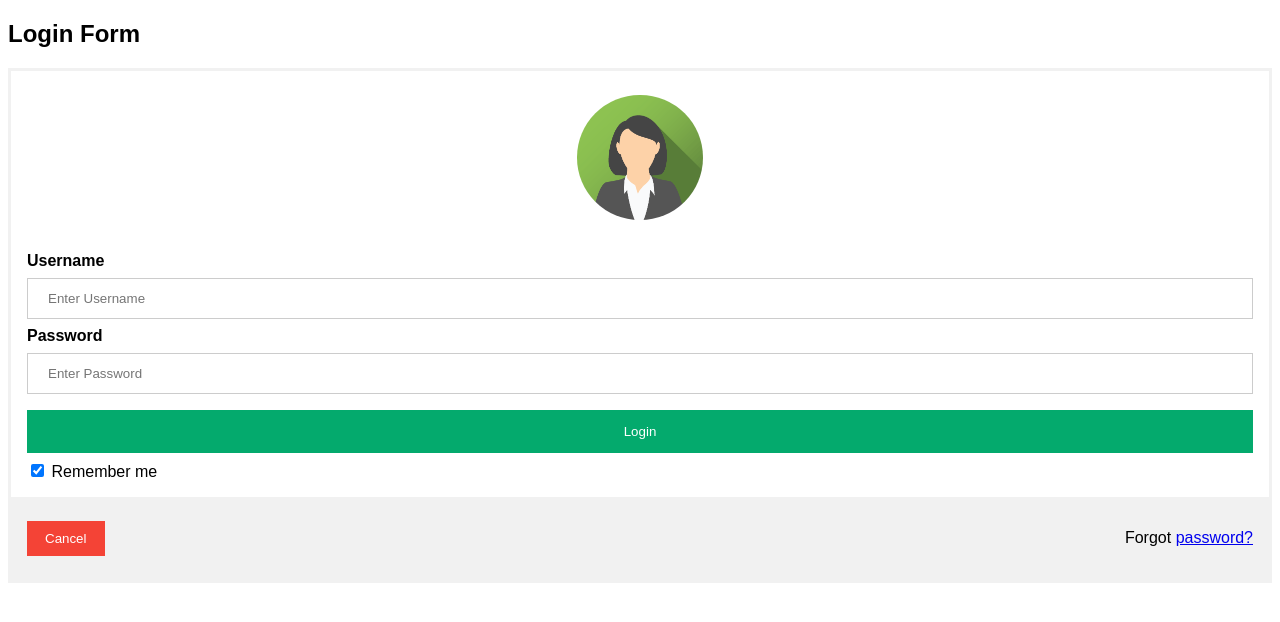
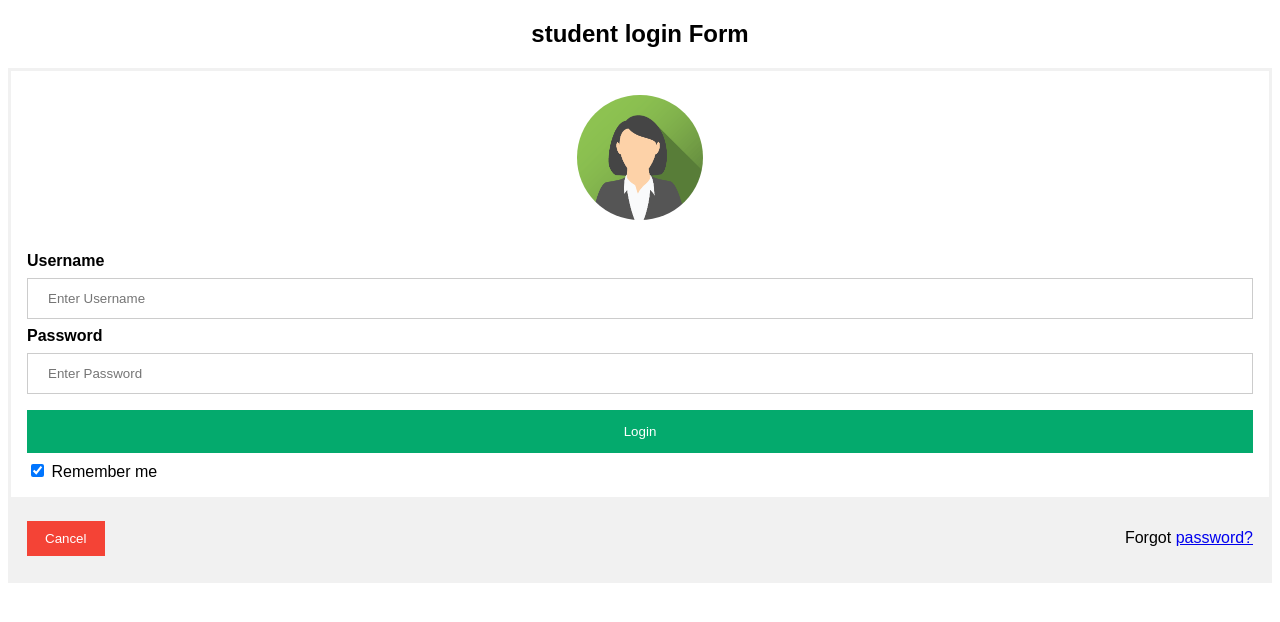
Before and after one commit to mazaharshaik50/page-login-owner, a plain HTML site: page index.html in a window 1280 px wide. Drawn offline with Linux system fonts and the light colour scheme.

Commit message:
update header alignment

```diff
--- a/index.html
+++ b/index.html
@@ -68,7 +68,7 @@ span.psw {
 </head>
 <body>
 
-<h2>Login Form</h2>
+	<center><h2>student login Form</h2></center>
 
 <form action="/action_page.php" method="post">
   <div class="imgcontainer">
```
